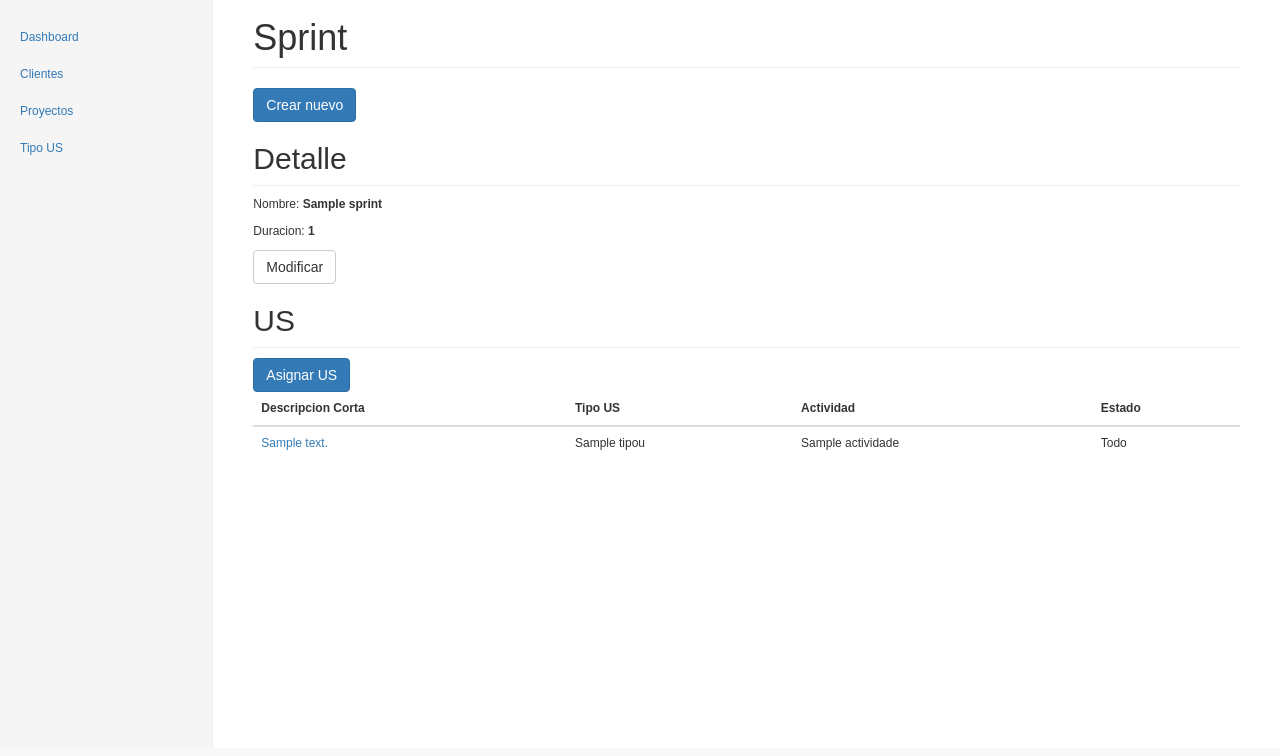
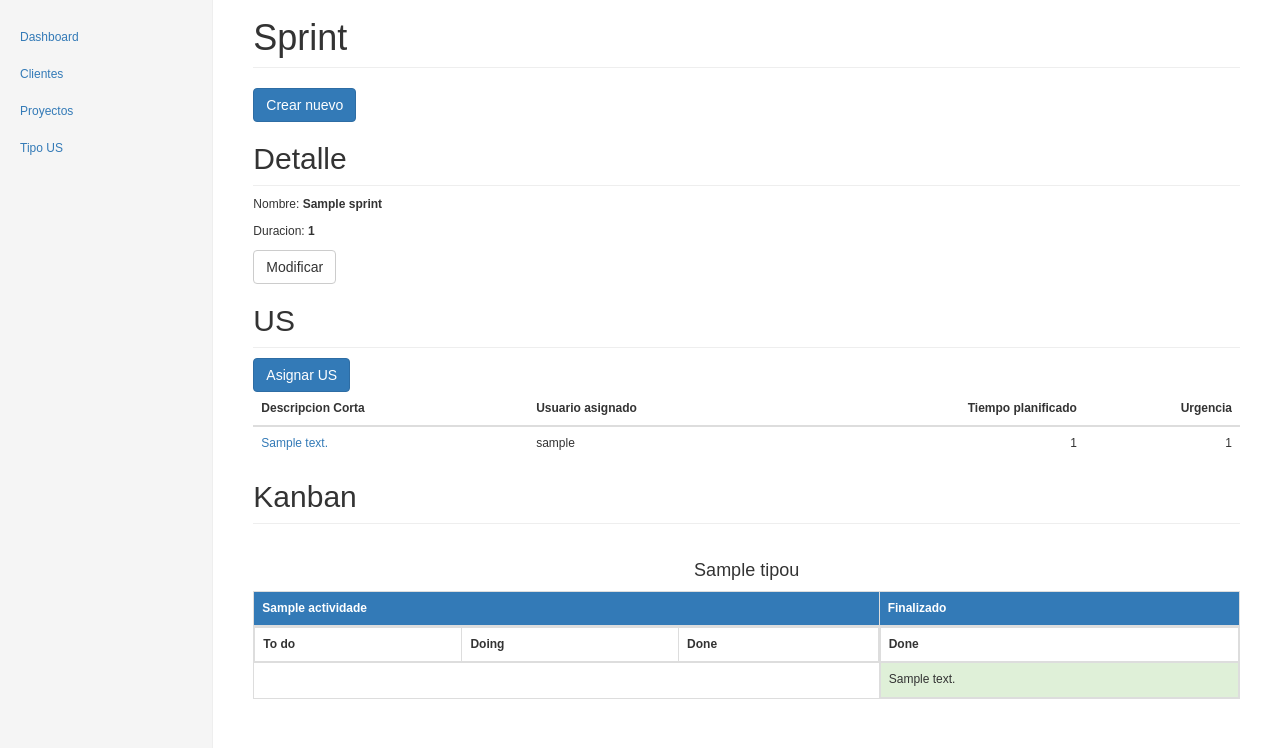
Before and after one commit to 9tails32/sistema_proyectos, a Django app: page /sprint/1/ in a window 1280 px wide. Shown: the part 52-808 px from the top of the page. Before the commit the page ends 502 px from the top, so only its background shows below. Run offline with Django 3.2, Linux system fonts and the light colour scheme; a user stored in the database is signed in; tables that the repository leaves empty hold one stand-in row (values such as "Sample post"); lists and menus that the app fills with data are empty; parts of the project's set-up code (start-up, migrations or seed data) failed here and were passed over; some libraries are stand-ins or nearby versions.

Commit message:
- se agrego kanban

```diff
--- a/sprint/templates/sprint_detail.html
+++ b/sprint/templates/sprint_detail.html
@@ -38,27 +38,92 @@
             <thead>
             <tr>
                 <th>Descripcion Corta</th>
-                <th>Tipo US</th>
-                <th>Actividad</th>
-                <th>Estado</th>
+                <th>Usuario asignado</th>
+                <th style="text-align:right;">Tiempo planificado</th>
+                <th style="text-align:right;">Urgencia</th>
+
             </tr>
             </thead>
             <tbody>
             {% for us in sprint.uss.all %}
                 <tr>
                     <td><a href="/us/us/{{ us.id }}/">{{ us.descripcion_corta }}</a></td>
-                    <td>{{ us.tipoUS }}</td>
-                    {% if us.actividad %}
-                        <td>{{ us.actividad }}</td>
-                        <td>{{ us.get_estado_actividad_display }}</td>
-                    {% else %}
-                        <td>Actividad no asignada</td>
-                    {% endif %}
+                    <td>{{ us.usuario_asignado }}</td>
+                    <td style="text-align:right;">{{ us.tiempo_planificado }}</td>
+                    <td style="text-align:right;">{{ us.urgencia }}</td>
                 </tr>
             {% endfor %}
             </tbody>
         </table>
 
+        <h2 class="sub-header">Kanban</h2>
+        {% for tipo,uss in tipos %}
+        <br>
+        <h4 class="title text-center">{{tipo.nombre}}</h4>
+        <table class="table table-responsive table-bordered">
+            <thead>
+
+            <tr style="background-color: #337ab7;color:#FFFFFF;">
+                {% for act in tipo.actividades.all %}
+                <th>{{act.nombre}}</th>
+                {% endfor %}
+                <th>Finalizado</th>
+            </tr>
+
+            </thead>
+            <tbody>
+            <tr>
+            {% for act in tipo.actividades.all %}
+
+                    <td style="marign:0 !important; padding:0 !important;">
+                        <table class="table table-bordered" style="margin: 0;">
+                            <thead>
+                                <tr>
+                                    <th>To do</th>
+                                    <th>Doing</th>
+                                    <th>Done</th>
+                                </tr>
+                            </thead>
+
+                             <tbody>
+                             {% for us in uss %}
+                                {% if us.actividad == act and not us.finalizado %}
+                                <tr>
+                                    {% if us.estado_actividad == 'TOD' %}<td class="warning">{{us.descripcion_corta}}</td>{% else %}<td></td>{% endif %}
+                                    {% if us.estado_actividad == 'DOI' %}<td class="info">{{us.descripcion_corta}}</td>{% else %}<td></td>{% endif %}
+                                    {% if us.estado_actividad == 'DON' %}<td class="success">{{us.descripcion_corta}}</td>{% else %}<td></td>{% endif %}
+                                </tr>
+                                {% endif %}
+                             {% endfor %}
+
+                            </tbody>
+                        </table>
+                    </td>
+            {% endfor %}
+                <td style="marign:0 !important; padding:0 !important;">
+
+                    <table class="table table-bordered" style="margin: 0;">
+                        <thead>
+                        <tr><th>Done</th></tr>
+                        </thead>
+                        <tbody>
+                        {% for us in uss %}
+                        {% if us.finalizado %}
+                        <tr>
+                            <td class="success">{{us.descripcion_corta}}</td>
+                        </tr>
+                        {% endif %}
+                        {% endfor %}
+                        </tbody>
+                    </table>
+
+                </td>
+            </tr>
+            </tbody>
+        </table>
+        <br>
+        {% endfor %}
+
     </div>
 
 {% endblock %}
--- a/sprint/views.py
+++ b/sprint/views.py
@@ -4,6 +4,7 @@ from django.http import HttpResponseRedirect
 from sprint.models import Sprint
 from sprint.forms import *
 from proyecto.models import Proyecto
+from US.models import US,TipoUS
 
 
 # Create your views here.
@@ -52,7 +53,15 @@ def detail_sprint(request,pk):
     except:
         return HttpResponseRedirect('/proyecto/')
 
-    return render(request, 'sprint_detail.html', {'sprint': sprint})
+    uss = sprint.uss.all()
+    tipos_us = uss.values('tipoUS').distinct()
+    tipos = []
+    for t in tipos_us:
+        tipo_id = t["tipoUS"]
+        tipos.append([TipoUS.objects.get(id=tipo_id),uss.filter(tipoUS=tipo_id)])
+
+
+    return render(request, 'sprint_detail.html', {'sprint': sprint, 'tipos':tipos})
 
 @login_required(None, 'login', '/login/')
 @permission_required('proyecto.can_cambiar_estado', raise_exception=True)
```
